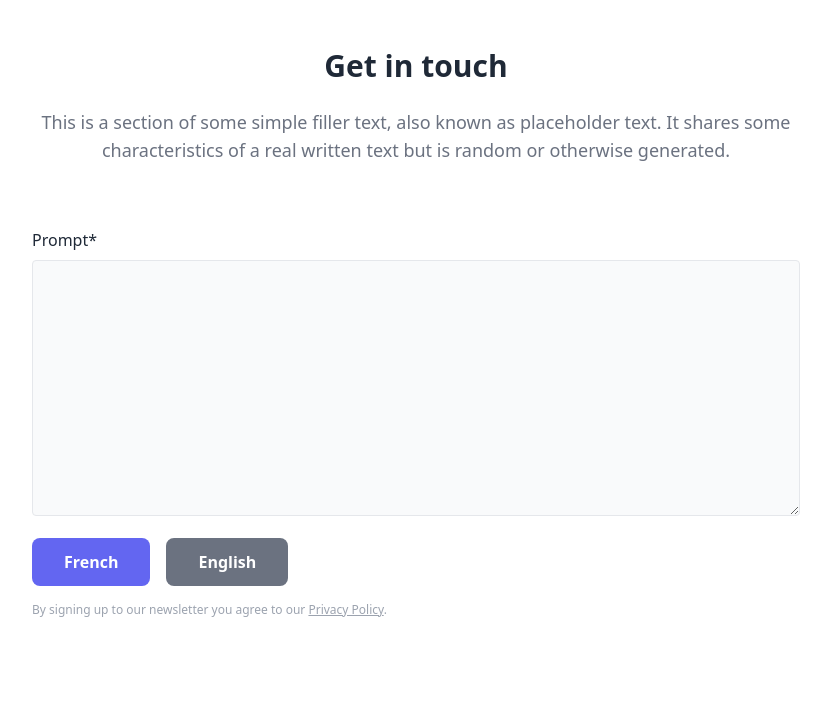
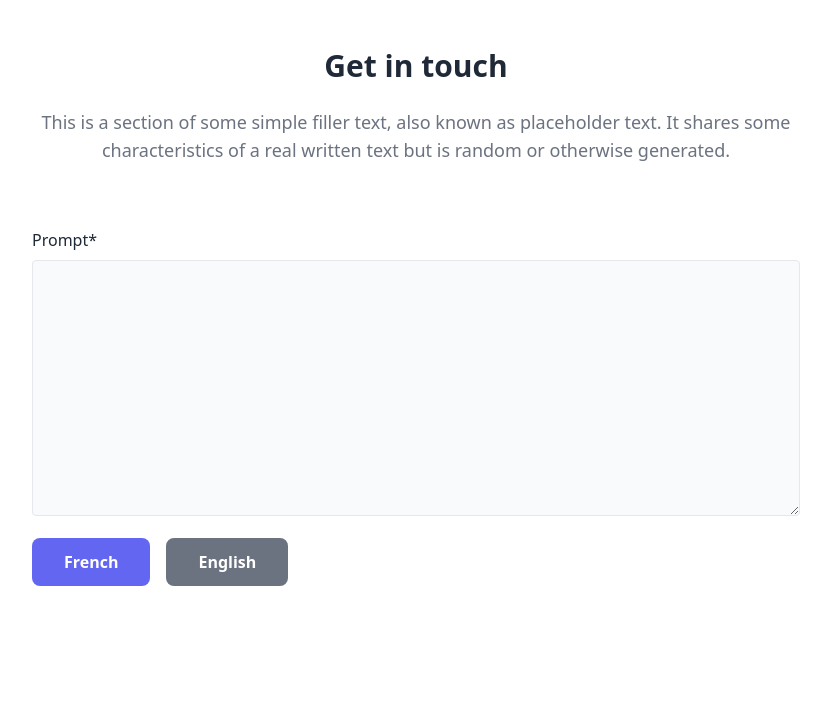
Before and after one commit to nandinichhajed/Nandini, a Django app: page /process/prompt in a window 1280 px wide. Shown: the top 704 px of the page, without its empty margins (224-1055 px from the left). Run offline with Django 4.2, Linux system fonts and the light colour scheme; some libraries are stand-ins or nearby versions.

Commit message:
removing policy

```diff
--- a/ChatGPT/templates/prompt.html
+++ b/ChatGPT/templates/prompt.html
@@ -55,14 +55,6 @@
                         </button>
                     </div>
 
-                    <p class="text-xs text-gray-400">
-                        By signing up to our newsletter you agree to our
-                        <a
-                            href="#"
-                            class="underline transition duration-100 hover:text-indigo-500 active:text-indigo-600"
-                            >Privacy Policy</a
-                        >.
-                    </p>
                 </form>
                 <!-- form - end -->
             </div>
```
Also changed, not shown: ChatGPT/chat/migrations/0005_prompt.py (added).
